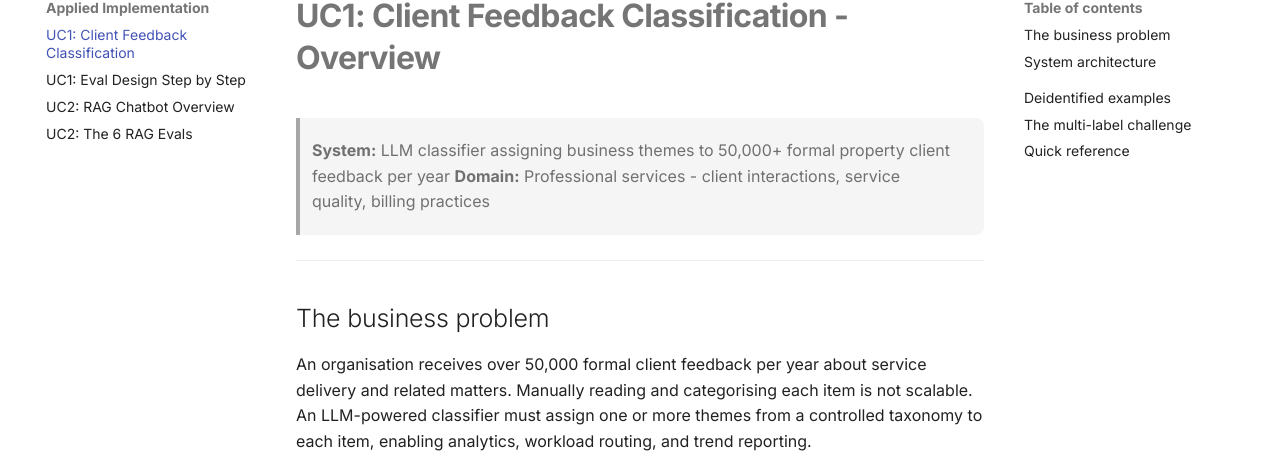
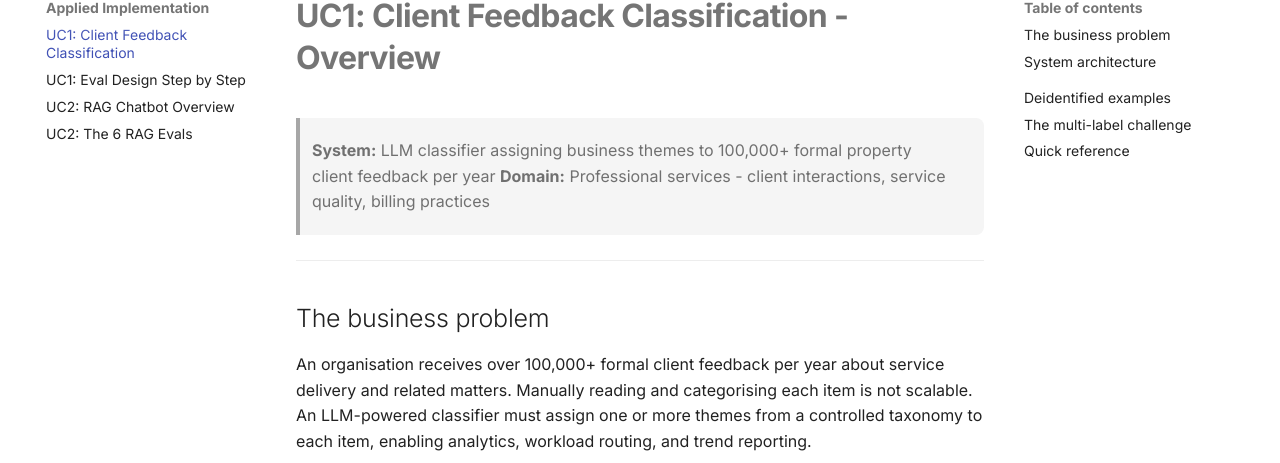
Before and after one commit to amelie-girard7/ai-evaluators, an MkDocs documentation site: the page built from docs/applied/uc1-client-feedback-classification.md, in a window 1280 px wide and 1400 px high. Shown: the part 151-614 px from the top of the window. Built offline with MkDocs 1.6.1 and Material for MkDocs 9.7.7, drawn with Linux system fonts in a browser that asks for light colours; comment, search, counter and statistics services are not loaded; some of the changed text lies outside the part shown.

Commit message:
Remove broken Taxonomy and Metrics links from UC1 page
.... Generated with [Cortex Code](https://docs.snowflake.com/en/user-guide/cortex-code/cortex-code)

Co-Authored-By: Cortex Code <noreply@snowflake.com>

```diff
--- a/docs/applied/uc1-client-feedback-classification.md
+++ b/docs/applied/uc1-client-feedback-classification.md
@@ -1,19 +1,19 @@
 # UC1: Client Feedback Classification - Overview
 
-> **System:** LLM classifier assigning business themes to 50,000+ formal property client feedback per year
+> **System:** LLM classifier assigning business themes to 100,000+ formal property client feedback per year
 > **Domain:** Professional services - client interactions, service quality, billing practices
 
 ---
 
 ## The business problem
 
-An organisation receives over 50,000 formal client feedback per year about service delivery and related matters. Manually reading and categorising each item is not scalable. An LLM-powered classifier must assign one or more themes from a controlled taxonomy to each item, enabling analytics, workload routing, and trend reporting.
+An organisation receives over 100,000+ formal client feedback per year about service delivery and related matters. Manually reading and categorising each item is not scalable. An LLM-powered classifier must assign one or more themes from a controlled taxonomy to each item, enabling analytics, workload routing, and trend reporting.
 
 ---
 
 ## System architecture
 
-![Raw client feedback\n50k/year](../assets/diagrams/uc1-complaint-classification-overview-1-3a956034.png)
+![Raw client feedback\n100k+/year](../assets/diagrams/uc1-complaint-classification-overview-1-3a956034.png)
 ---
 
 ## Deidentified examples
@@ -37,10 +37,4 @@
 | Page | Content |
 |---|---|
 | [Deidentified Examples](deidentified-examples) | Two anonymised feedback examples with correct theme labels |
-| [The Taxonomy](the-taxonomy) | Full theme list with definitions and boundary examples |
 | [Eval Design Step by Step](eval-design-step-by-step) | 8-step process from gold set to CI/CD |
-| [Metrics](metrics) | F1 per theme, kappa, multi-label coverage, cost |
-
----
-
-*Next: [Deidentified Examples](deidentified-examples)*
```
